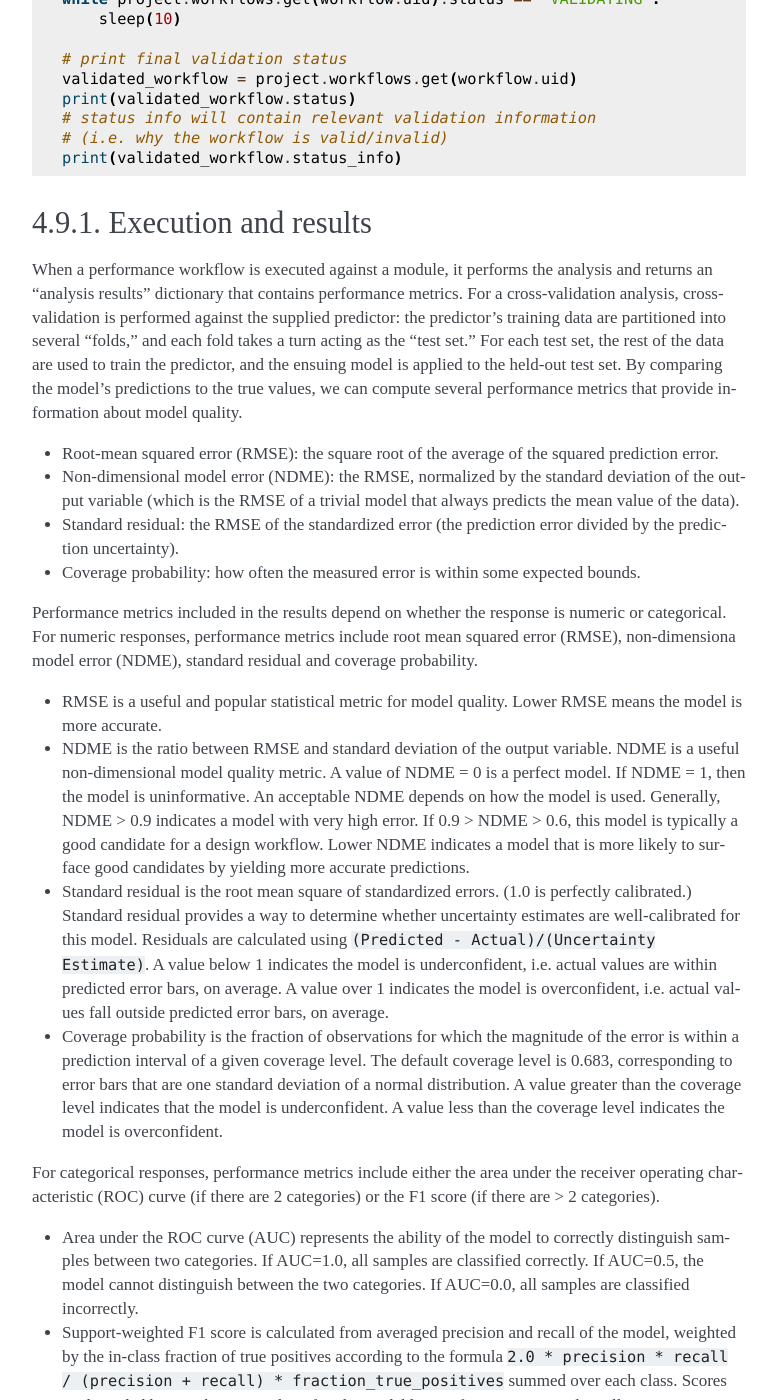
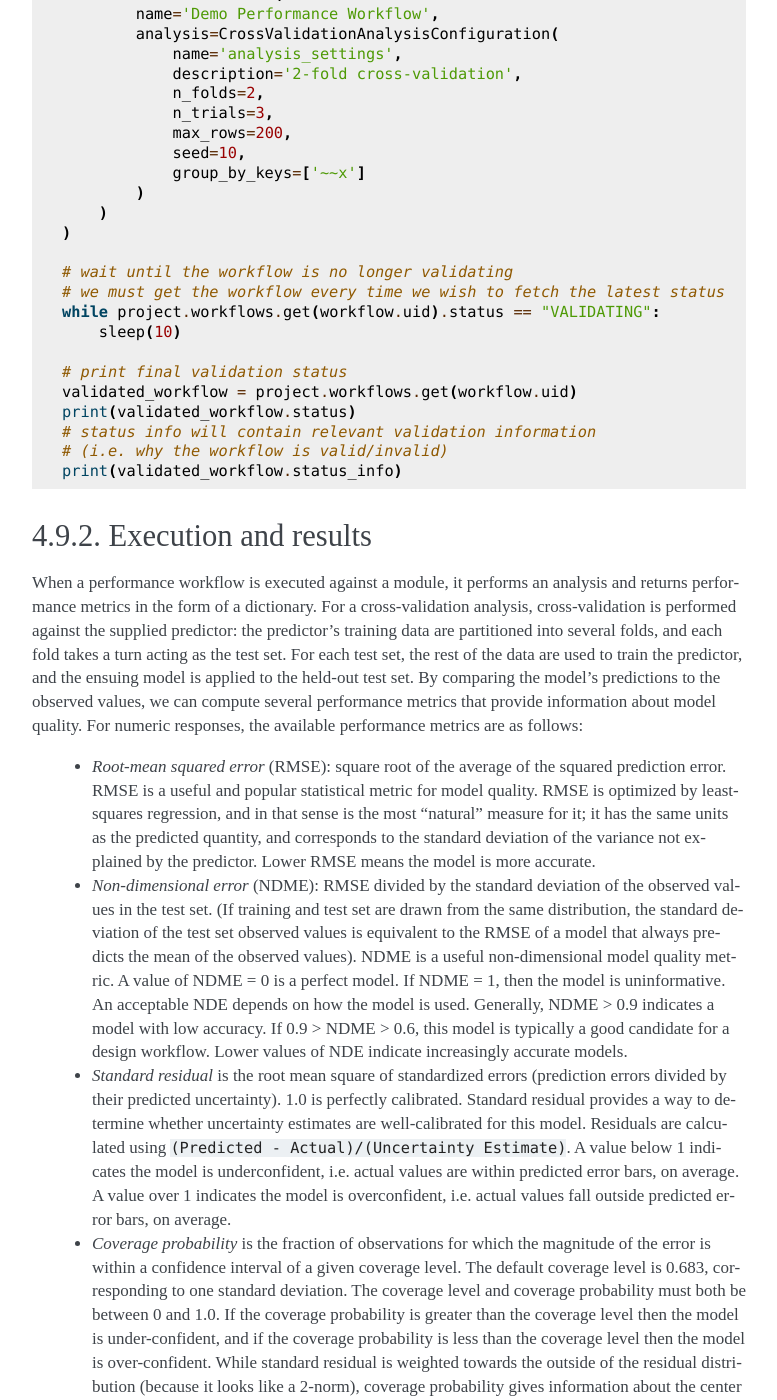
Before and after one commit to CitrineInformatics/citrine-python, a Sphinx documentation site: the page built from docs/source/workflows/performance_workflows.rst, in a window 1280 px wide and 1400 px high, scrolled down 755 px. Shown: the whole window, without its empty margins (376-1153 px from the left). Built offline with Sphinx 7.4.7, drawn with Linux system fonts in a browser that asks for light colours; some of the changed text lies outside the part shown.

Commit message:
Updated performance workflow docs.

```diff
--- a/docs/source/workflows/performance_workflows.rst
+++ b/docs/source/workflows/performance_workflows.rst
@@ -2,12 +2,23 @@
 =====================
 
 A :class:`performance workflow <citrine.informatics.workflows.PerformanceWorkflow>` performs analysis on a module.
-On construction, a performance workflow requires a configuration object which stores all settings required to run the analysis.
-Currently, the only implemented analysis performs cross-validation on a predictor.
-Settings used to perform cross-validation are defined by a :class:`~citrine.informatics.analysis_configuration.CrossValidationAnalysisConfiguration`.
+Each analysis computes one or more performance metrics, e.g. accuracy of an ML predictor.
+An analysis is codified by a configuration object that stores all relevant settings and parameters required to run the workflow.
+By storing the configuration, the object captures domain-specific knowledge used to characterize a module.
+With this information we know what settings were used in past analyses and can run the same analysis again in the future.
+For example, we might reuse an analysis to compute a specific metric across a range of modules (to determine which module is best suited for our application) or to record the same analysis for a range of different module settings.
+
+On construction, a performance workflow requires an analysis configuration object that stores all settings required to run the analysis.
+Each unique analysis requires a configuration object.
+Running a performance workflow produces a report (currently in JSON format) that describes the results of the analysis.
+
+Cross-validation analysis
+-------------------------
+
+A :class:`~citrine.informatics.analysis_configuration.CrossValidationAnalysisConfiguration` performs cross-validation on a predictor.
 This analysis configuration defines cross-validation parameters such as the number of folds, group-by keys (descriptor keys used to group and deduplicate candidates across folds) and others.
 
-The following example demonstrates how to use the python SDK to register a performance workflow, wait for validation to complete and check the final status:
+The following example demonstrates how to use the Python SDK to register a performance workflow, wait for validation to complete and check the final status:
 
 .. code:: python
 
@@ -45,38 +56,36 @@
 Execution and results
 ---------------------
 
-When a performance workflow is executed against a module, it performs the analysis and returns an "analysis results" dictionary that contains performance metrics.
-For a cross-validation analysis, cross-validation is performed against the supplied predictor: the predictor's training data are partitioned into several "folds," and each fold takes a turn acting as the "test set."
+When a performance workflow is executed against a module, it performs an analysis and returns performance metrics in the form of a dictionary.
+For a cross-validation analysis, cross-validation is performed against the supplied predictor: the predictor's training data are partitioned into several folds, and each fold takes a turn acting as the test set.
 For each test set, the rest of the data are used to train the predictor, and the ensuing model is applied to the held-out test set.
-By comparing the model's predictions to the true values, we can compute several performance metrics that provide information about model quality.
+By comparing the model's predictions to the observed values, we can compute several performance metrics that provide information about model quality.
+For numeric responses, the available performance metrics are as follows:
 
-- Root-mean squared error (RMSE): the square root of the average of the squared prediction error.
-- Non-dimensional model error (NDME): the RMSE, normalized by the standard deviation of the output variable (which is the RMSE of a trivial model that always predicts the mean value of the data).
-- Standard residual: the RMSE of the standardized error (the prediction error divided by the prediction uncertainty).
-- Coverage probability: how often the measured error is within some expected bounds.
-
-Performance metrics included in the results depend on whether the response is numeric or categorical.
-For numeric responses, performance metrics include root mean squared error (RMSE), non-dimensiona model error (NDME), standard residual and coverage probability.
-
--  RMSE is a useful and popular statistical metric for model quality.
-   Lower RMSE means the model is more accurate.
--  NDME is the ratio between RMSE and standard deviation of the output variable.
-   NDME is a useful non-dimensional model quality metric.
-   A value of NDME = 0 is a perfect model. If NDME = 1, then the model is uninformative.
-   An acceptable NDME depends on how the model is used.
-   Generally, NDME > 0.9 indicates a model with very high error.
-   If 0.9 > NDME > 0.6, this model is typically a good candidate for a design workflow.
-   Lower NDME indicates a model that is more likely to surface good candidates by yielding more accurate predictions.
--  Standard residual is the root mean square of standardized errors.
-   (1.0 is perfectly calibrated.)
-   Standard residual provides a way to determine whether uncertainty estimates are well-calibrated for this model.
-   Residuals are calculated using ``(Predicted - Actual)/(Uncertainty Estimate)``.
-   A value below 1 indicates the model is underconfident, i.e. actual values are within predicted error bars, on average.
-   A value over 1 indicates the model is overconfident, i.e. actual values fall outside predicted error bars, on average.
--  Coverage probability is the fraction of observations for which the magnitude of the error is within a prediction interval of a given coverage level.
-   The default coverage level is 0.683, corresponding to error bars that are one standard deviation of a normal distribution.
-   A value greater than the coverage level indicates that the model is underconfident.
-   A value less than the coverage level indicates the model is overconfident.
+  - *Root-mean squared error* (RMSE): square root of the average of the squared prediction error.
+    RMSE is a useful and popular statistical metric for model quality.
+    RMSE is optimized by least-squares regression, and in that sense is the most "natural" measure for it; it has the same units as the predicted quantity, and corresponds to the standard deviation of the variance not explained by the predictor.
+    Lower RMSE means the model is more accurate.
+  - *Non-dimensional error* (NDME): RMSE divided by the standard deviation of the observed values in the test set.
+    (If training and test set are drawn from the same distribution, the standard deviation of the test set observed values is equivalent to the RMSE of a model that always predicts the mean of the observed values).
+    NDME is a useful non-dimensional model quality metric.
+    A value of NDME = 0 is a perfect model.
+    If NDME = 1, then the model is uninformative.
+    An acceptable NDE depends on how the model is used.
+    Generally, NDME > 0.9 indicates a model with low accuracy.
+    If 0.9 > NDME > 0.6, this model is typically a good candidate for a design workflow.
+    Lower values of NDE indicate increasingly accurate models.
+  - *Standard residual* is the root mean square of standardized errors (prediction errors divided by their predicted uncertainty).
+    1.0 is perfectly calibrated.
+    Standard residual provides a way to determine whether uncertainty estimates are well-calibrated for this model.
+    Residuals are calculated using ``(Predicted - Actual)/(Uncertainty Estimate)``.
+    A value below 1 indicates the model is underconfident, i.e. actual values are within predicted error bars, on average.
+    A value over 1 indicates the model is overconfident, i.e. actual values fall outside predicted error bars, on average.
+  - *Coverage probability* is the fraction of observations for which the magnitude of the error is within a confidence interval of a given coverage level.
+    The default coverage level is 0.683, corresponding to one standard deviation.
+    The coverage level and coverage probability must both be between 0 and 1.0.
+    If the coverage probability is greater than the coverage level then the model is under-confident, and if the coverage probability is less than the coverage level then the model is over-confident.
+    While standard residual is weighted towards the outside of the residual distribution (because it looks like a 2-norm), coverage probability gives information about the center of the residual distribution.
 
 For categorical responses, performance metrics include either the area under the receiver operating characteristic (ROC) curve (if there are 2 categories) or the F1 score (if there are > 2 categories).
 
@@ -87,7 +96,13 @@
 -  Support-weighted F1 score is calculated from averaged precision and recall of the model, weighted by the in-class fraction of true positives according to the formula ``2.0 * precision * recall / (precision + recall) * fraction_true_positives`` summed over each class.
    Scores are bounded by 0 and 1. At a value of 1, the model has perfect precision and recall.
 
-The following demonstrates how to trigger workflow execution using an already existing `predictor` object and the `workflow` created in the example above.:
+In addition to the aforementioned metrics, predicted vs. actual data are also available.
+The structure of the data will depend on whether the response is numeric or categorical.
+For numeric responses, predicted and actual data contain the value and standard error associated with each data point.
+For categorical responses, class probabilities are returned.
+(If desired, standard error of categorical responses can be computed using the equation ``1 / max(class_probability) - 1`` or other desired metric.)
+
+The following demonstrates how to trigger workflow execution using an already existing ``predictor`` and the ``workflow`` created in the example above.:
 
 .. code:: python
 
@@ -107,15 +122,78 @@
 
 .. code:: python
 
-  {
-    'results': {
-      'performance_metrics': {
-        '~~z': {
-          'ndme': {'value': 0.4777230639684575, 'description': 'Non-dimensional model error (0.0 for a perfect model)'},
-          'rmse': {'value': 21.307943307393984, 'description': 'Root mean squared error (0.0 for a perfect model)'},
-          'std_residual': {'value': 1.8288119041155286, 'description': 'Uncertainty calibration: root mean square of standardized errors (1.0 is perfectly calibrated)'},
-          'coverage_prob': {'value': 0.59375, 'description': 'Uncertainty calibration: fraction of actual values within the prediction error bars (0.68 is perfectly calibrated)'}
-        }
-      }
-    }
-  }
+   {
+       'cross-validation analysis': {
+           'results': {
+               '~~z': {
+                   'ndme': {'value': 0.478, 'standard_error': 0.1},
+                   'rmse': {'value': 21.3, 'standard_error': 1.0},
+                   'std_residual': {'value': 1.83, 'standard_error': 0.2},
+                   'coverage_prob': {'level': 0.683, 'value': 0.594, 'standard_error': 0.03},
+                   'predicted_vs_actual': [
+                       {
+                           'uuid': 'cbe7d566-6370-4e35-a007-29ca369189cf',
+                           'predicted': {'value': 0.25, 'standard_error': 0.01},
+                           'actual': {'value': 0.25, 'standard_error': 0.01}
+                       },
+                       {
+                           'uuid': 'c31ff865-1a49-4738-8221-ab62feace9d5',
+                           'predicted': {'value': 0.33, 'standard_error': 0.14},
+                           'actual': {'value': 0.33, 'standard_error': 0.14}
+                       }
+                   ]
+               }
+           }
+       }
+   }
+
+The top level key is the name of the analysis and contains ``results`` for each predictor response, in this case ``~~z``.
+If other responses were present in the predictor, their descriptor keys would be present as peers to ``~~z``, and the value would map to a dictionary that contains performance metrics computed for the response.
+
+The previous example outlined the response for a numeric response.
+As outlined above, predicted vs. actual data for a categorical response include predicted and actual class probabilities.
+If there was a second categorical response ``~~y`` with 2 categories, the response would resemble:
+
+.. code:: python
+
+   {
+       'cross-validation analysis': {
+           'results': {
+               '~~z': {
+                   'ndme': {'value': 0.478, 'standard_error': 0.1},
+                   'rmse': {'value': 21.3, 'standard_error': 1.0},
+                   'std_residual': {'value': 1.83, 'standard_error': 0.2},
+                   'coverage_prob': {'level': 0.683, 'value': 0.594, 'standard_error': 0.03},
+                   'predicted_vs_actual': [
+                       {
+                           'uuid': 'cbe7d566-6370-4e35-a007-29ca369189cf',
+                           'predicted': {'value': 0.25, 'standard_error': 0.01},
+                           'actual': {'value': 0.25, 'standard_error': 0.01}
+                       },
+                       {
+                           'uuid': 'c31ff865-1a49-4738-8221-ab62feace9d5',
+                           'predicted': {'value': 0.33, 'standard_error': 0.14},
+                           'actual': {'value': 0.33, 'standard_error': 0.14}
+                       }
+                   ]
+               },
+               '~~y': {
+                   # Note, AUC is present (instead of F1 score)
+                   # because there are only 2 categories
+                   'auc': {'value': 0.9, 'standard_error': 0.05},
+                   'predicted_vs_actual': [
+                       {
+                           'uuid': 'cbe7d566-6370-4e35-a007-29ca369189cf',
+                           'predicted': {'class_1': 0.8, 'class_2': 0.2},
+                           'actual': {'class_1': 1.0, 'class_2': 0.0}
+                       },
+                       {
+                           'uuid': 'c31ff865-1a49-4738-8221-ab62feace9d5',
+                           'predicted': {'class_1': 0.1, 'class_2': 0.9},
+                           'actual': {'class_1': 0.0, 'class_2': 1.0}
+                       }
+                   ]
+               }
+           }
+       }
+   }
--- a/setup.py
+++ b/setup.py
@@ -57,7 +57,7 @@
 
 
 setup(name='citrine',
-      version='0.40.7',
+      version='0.40.8',
       url='http://github.com/CitrineInformatics/citrine-python',
       description='Python library for the Citrine Platform',
       author='Citrine Informatics',
```
